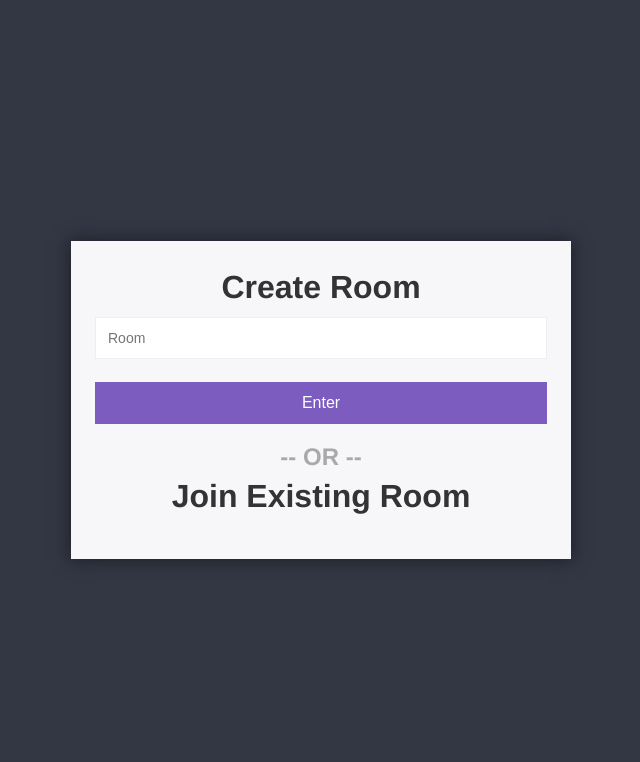
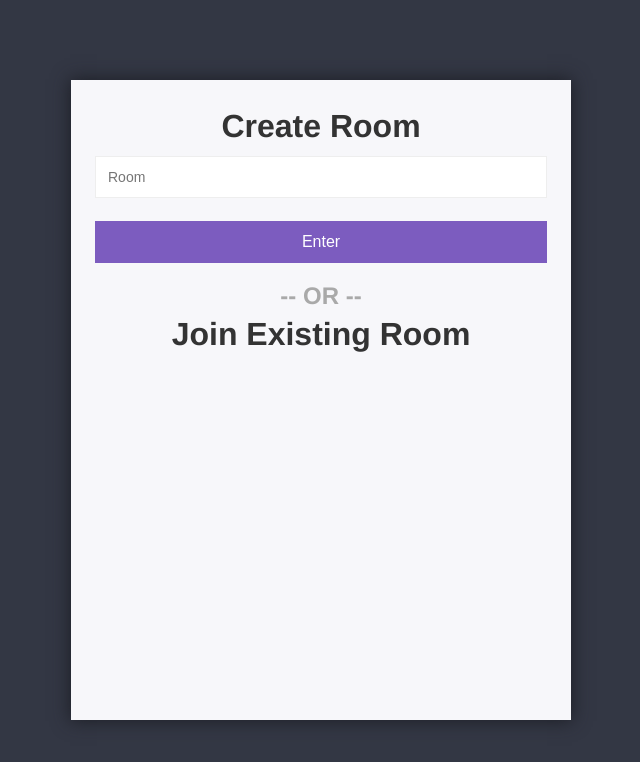
Before and after one commit to tusharkumawat/Chat-room, a website: page public/onboard.html in a window 1280 px wide. Shown: the whole page, without its empty margins (319-959 px from the left). Drawn offline with nearby package versions, Linux system fonts and the light colour scheme; no server answers.

Commit message:
Added scrollbar to onboard page

```diff
--- a/public/css/styles.css
+++ b/public/css/styles.css
@@ -97,6 +97,10 @@ button:disabled {
     width: 225px;
     overflow-y: scroll
 }
+.div-scrollbar {
+    height: 80vh;
+    overflow-y: scroll
+}
 
 /* Chat styles */
 
--- a/public/onboard.html
+++ b/public/onboard.html
@@ -7,7 +7,7 @@
   </head>
   <body>
     <div class="centered-form">
-      <div class="centered-form__box">
+      <div class="centered-form__box div-scrollbar">
         <h1>
           Create Room
           <form action="/chat.html">
```
